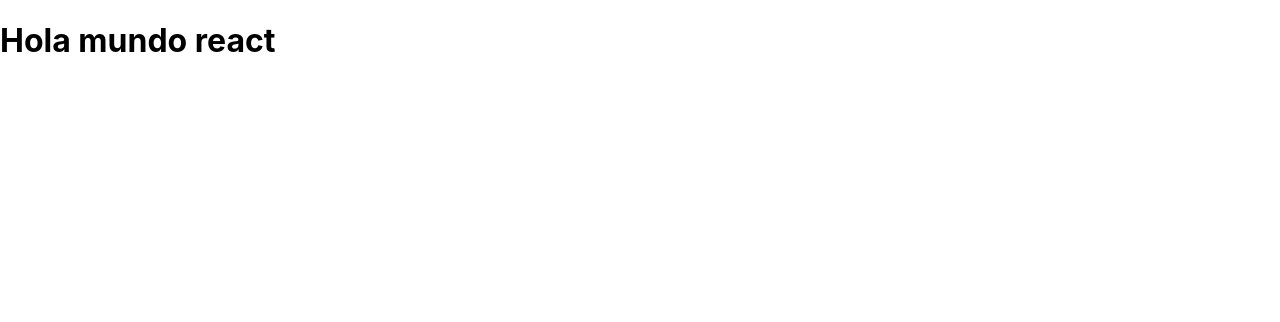
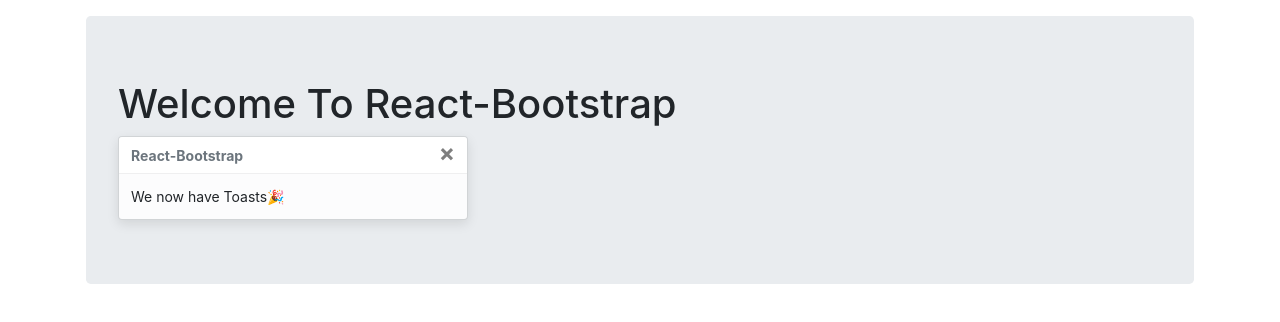
Before and after one commit to jcanelonmobdev/dog-ceo-frontend, a React (Create React App) app: page / in a window 1280 px wide. Shown: the top 322 px of the page. Built offline with nearby package versions, Linux system fonts and the light colour scheme.

Commit message:
Integrar React-Bootstrap

```diff
--- a/package.json
+++ b/package.json
@@ -6,7 +6,9 @@
     "@testing-library/jest-dom": "^5.11.10",
     "@testing-library/react": "^11.2.6",
     "@testing-library/user-event": "^12.8.3",
+    "bootstrap": "^4.6.0",
     "react": "^17.0.2",
+    "react-bootstrap": "^1.5.2",
     "react-dom": "^17.0.2",
     "react-router-dom": "^5.2.0",
     "react-scripts": "4.0.3",
--- a/src/App.js
+++ b/src/App.js
@@ -1,6 +1,8 @@
 import './App.css';
 import { BrowserRouter as Router, Switch, Route } from "react-router-dom";
 import HomePage from './presentation/pages/HomePage'
+import 'bootstrap/dist/css/bootstrap.min.css';
+
 
 function App() {
   return (
--- a/src/presentation/pages/HomePage/HomePage.js
+++ b/src/presentation/pages/HomePage/HomePage.js
@@ -1,12 +1,38 @@
+import React, { useState } from 'react';
 
+import Jumbotron from 'react-bootstrap/Jumbotron';
+import Toast from 'react-bootstrap/Toast';
+import Container from 'react-bootstrap/Container';
+import Button from 'react-bootstrap/Button';
 
-const HomePage = () => {
+const ExampleToast = ({ children }) => {
+    const [show, toggleShow] = useState(true);
 
     return (
-        <div >
-            <h1>Hola mundo react</h1>
-        </div>
-    )
-}
+      <>
+        {!show && <Button onClick={() => toggleShow(true)}>Show Toast</Button>}
+        <Toast show={show} onClose={() => toggleShow(false)}>
+          <Toast.Header>
+            <strong className="mr-auto">React-Bootstrap</strong>
+          </Toast.Header>
+          <Toast.Body>{children}</Toast.Body>
+        </Toast>
+      </>
+    );
+  };
+
+  const HomePage = () => (
+    <Container className="p-3">
+      <Jumbotron>
+        <h1 className="header">Welcome To React-Bootstrap</h1>
+        <ExampleToast>
+          We now have Toasts
+          <span role="img" aria-label="tada">
+            🎉
+          </span>
+        </ExampleToast>
+      </Jumbotron>
+    </Container>
+  );
 
 export default HomePage;
```
Also changed, not shown: 1 other file (tests, documents, lock files or other folders).
